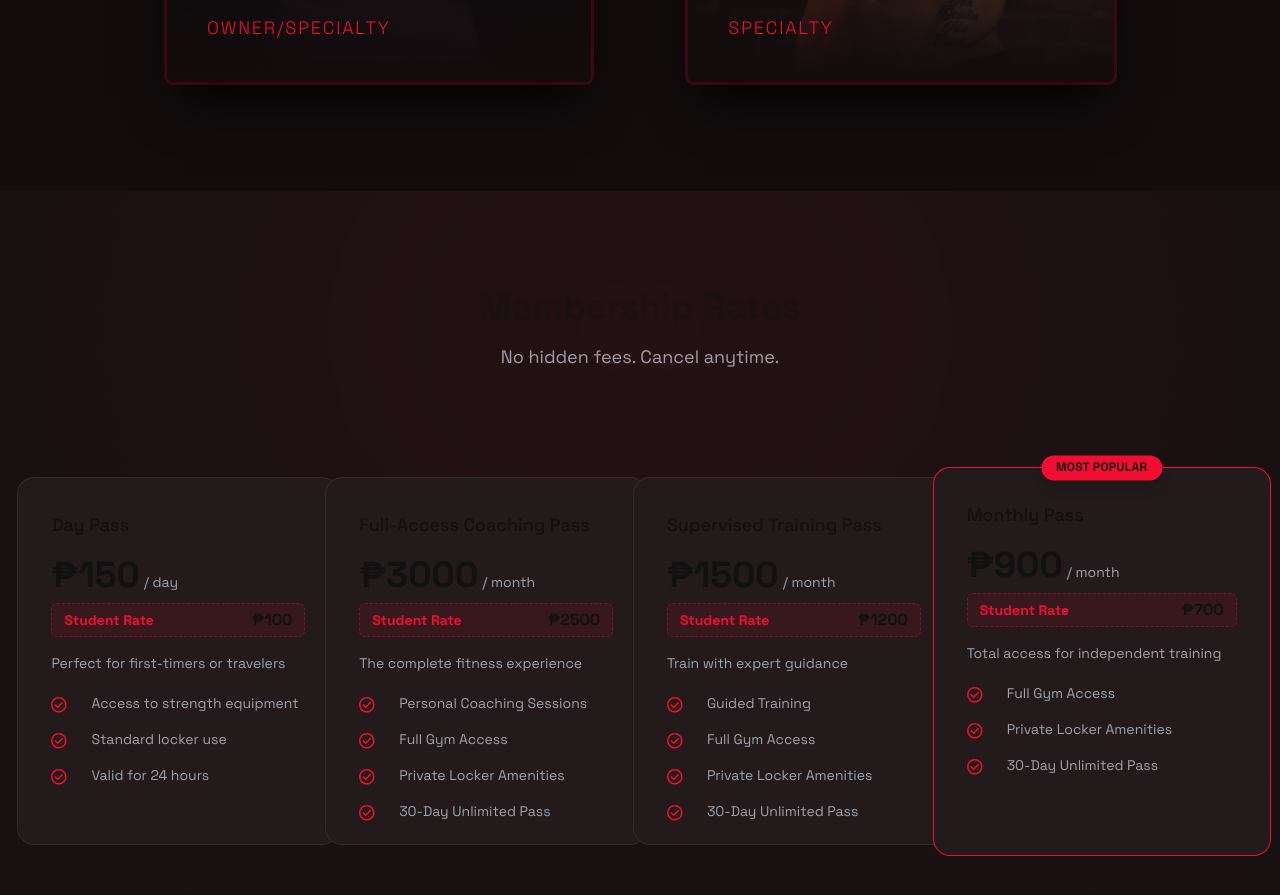
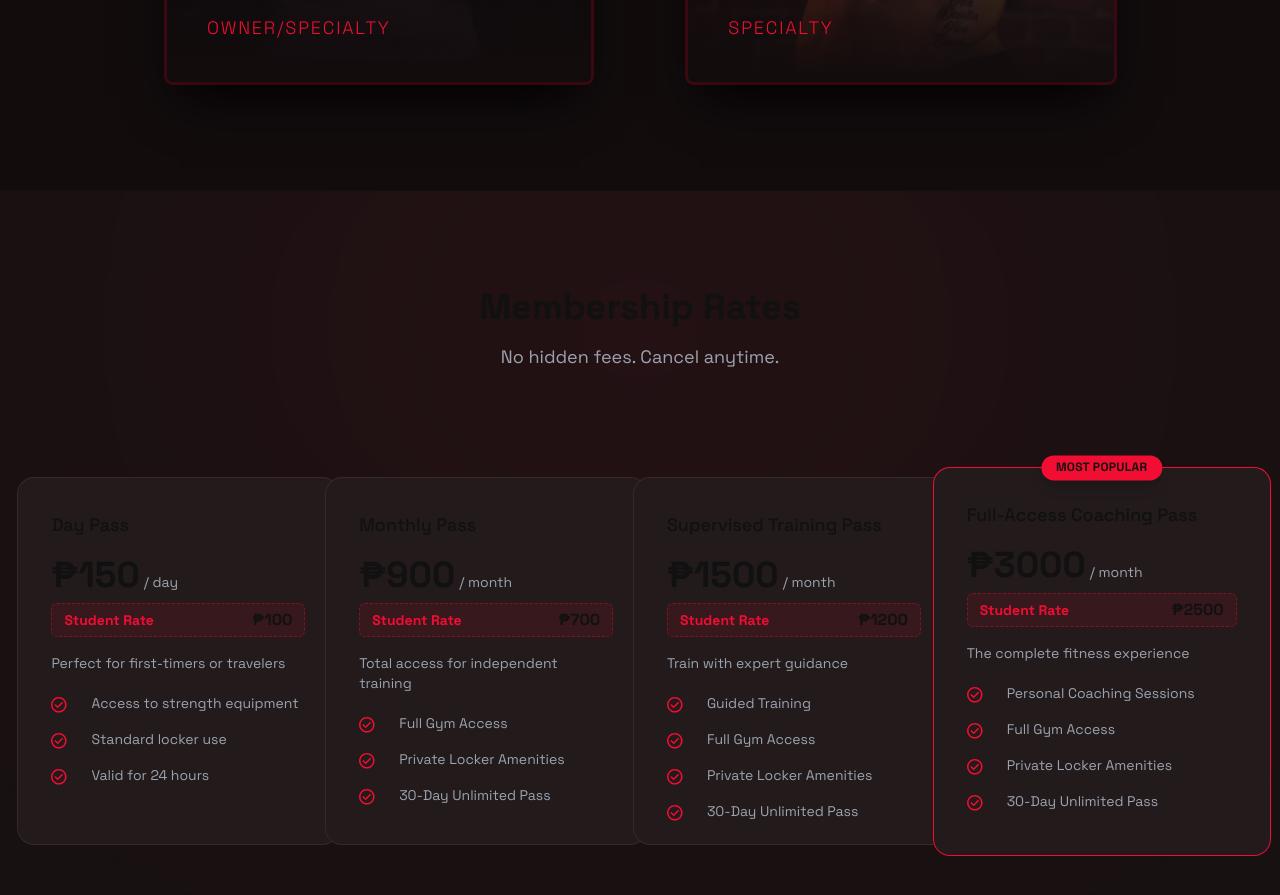
Before and after one commit to Fabshkiee/Project-E-Web-Management-System, a Next.js app: page / in a window 1280 px wide. Shown: the part 1280-2175 px from the top of the page. Built offline with nearby package versions, Linux system fonts and the light colour scheme.

Commit message:
Changes to Rate Orders
-Changes member rate order
-Set blob to z index 1

```diff
--- a/components/landing/Membership.tsx
+++ b/components/landing/Membership.tsx
@@ -14,17 +14,17 @@ const MEMBERSHIP_PLANS = [
   },
   {
     id: "plan2",
-    title: "Full-Access Coaching Pass",
-    price: "3000",
+    title: "Monthly Pass",
+    price: "900",
     unit: "month",
-    studentPrice: "2500",
-    description: "The complete fitness experience",
+    studentPrice: "700",
+    description: "Total access for independent training",
     features: [
-      "Personal Coaching Sessions",
       "Full Gym Access",
       "Private Locker Amenities",
       "30-Day Unlimited Pass",
     ],
+
   },
   {
     id: "plan3",
@@ -41,19 +41,21 @@ const MEMBERSHIP_PLANS = [
     ],
   },
   {
-    id: "plan4",
-    title: "Monthly Pass",
-    price: "900",
+    id: "plan2",
+    title: "Full-Access Coaching Pass",
+    price: "3000",
     unit: "month",
-    studentPrice: "700",
-    description: "Total access for independent training",
+    studentPrice: "2500",
+    description: "The complete fitness experience",
     features: [
+      "Personal Coaching Sessions",
       "Full Gym Access",
       "Private Locker Amenities",
       "30-Day Unlimited Pass",
     ],
     isPopular: true,
   },
+
 ];
 
 export default function Membership() {
@@ -64,7 +66,7 @@ export default function Membership() {
         {/* THE BLOB OF RED BEHIND THE TEXT */}
         <div
           className="absolute inset-0 bg-land-crimson/10 rounded-[9999px] w-[800px] h-[400px] top-1/2 left-1/2 -translate-x-1/2 -translate-y-1/2
-        blur-[200px]   "
+        blur-[200px]  -z-1 "
         />
 
         {/* Title CARD: MEMBERSHIP RATES */}
```
